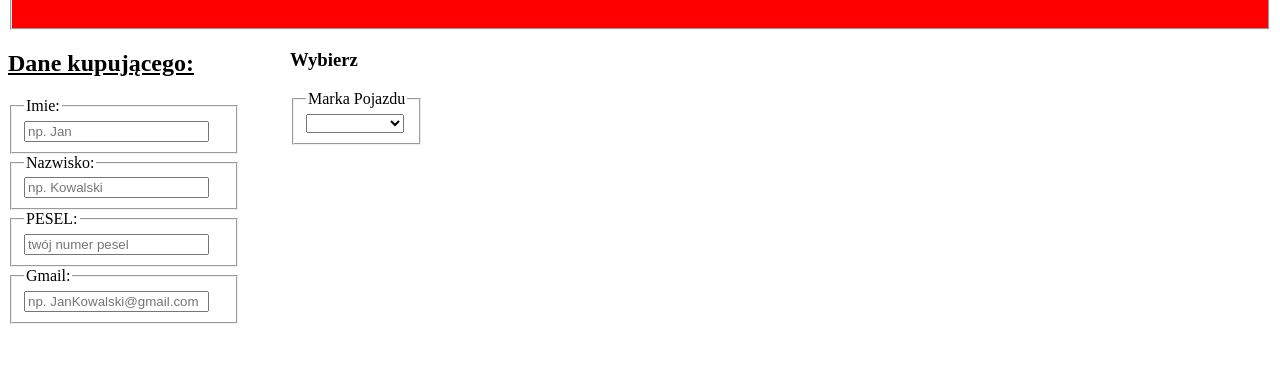
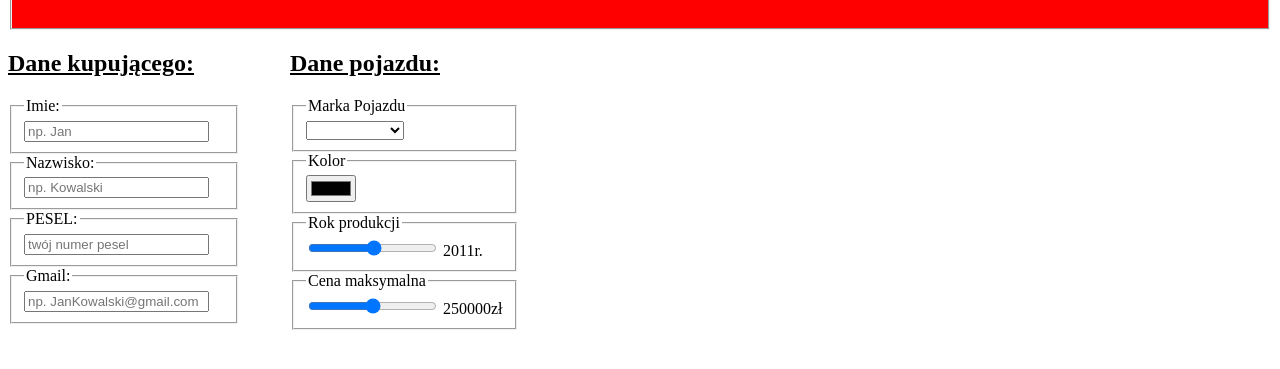
Before and after one commit to MarcelDziok4tigr2/samochod, a plain HTML site: page index.html in a window 1280 px wide. Shown: the part 77-446 px from the top of the page. Drawn offline with Linux system fonts and the light colour scheme.

Commit message:
cena index.html

```diff
--- a/index.html
+++ b/index.html
@@ -46,7 +46,7 @@
 </div>
 
 <div class="prawa">
-    <h3>Wybierz</h3>
+    <h2>Dane pojazdu:</h2>
     <fieldset>
         <legend>Marka Pojazdu</legend>
         <select name="Opcja" id="Opcja1">
@@ -59,11 +59,31 @@
             <option value="1">FIAT</option>
             <option value="1">SKODA</option>
             <option value="1">OPEL</option>
-            <option value="1"></option>
-            <option value="1"></option>
-            <option value="1"></option>
+            <option value="1">HONDA</option>
+            <option value="1">MAZDA</option>
+            <option value="1">NISSAN</option>
           </select>
     </fieldset>
+    <label for="kolor">
+        <fieldset>
+            <legend>Kolor</legend>
+        <input type="color" name="kolor">
+    </fieldset>
+    </label>
+    <label for="rok">
+        <fieldset>
+            <legend>Rok produkcji</legend>
+            <input type="range" id="a" name="a" min="1990" max="2023" step="1" oninput="result.value=a.value"/>
+            <output name="result" for="a">2011</output>r.
+        </fieldset>
+        </label>
+        <label for="cena">
+            <fieldset>
+                <legend> Cena maksymalna </legend>
+                    <input type="range" id="c" name="c" min="10000" max="5000000" step="1000" oninput="resu.value=c.value"/>
+                    <output name="resu" for="c">250000</output>zł
+                </fieldset>
+            </label>
 </div>
 </div>
   </body>
```
